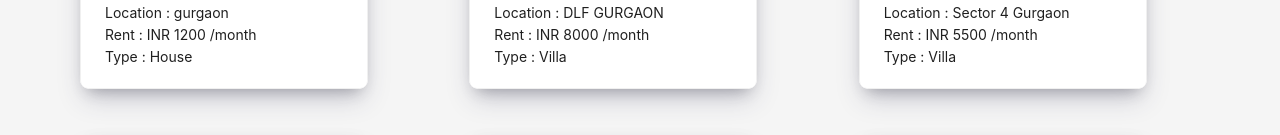
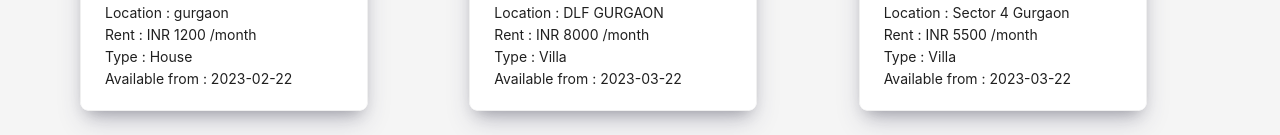
Before and after one commit to nknittin16436/reunion-assignment, a React (Create React App) app: page / in a window 1280 px wide. Shown: the part 434-569 px from the top of the page. Built offline with nearby package versions, Linux system fonts and the light colour scheme.

Commit message:
Added date available in card and fixed pagination issue

```diff
--- a/src/components/Property/Properties.jsx
+++ b/src/components/Property/Properties.jsx
@@ -37,7 +37,13 @@ const Properties = () => {
                 ))}
             </div>
             <div className='pagination__container'>
-                <Pagination current={page} total={totalProperties} pageSize={pageSize} onChange={(page) => setPage(page)} />
+                <Pagination
+                    current={page}
+                    total={totalProperties}
+                    pageSize={pageSize}
+                    onChange={(page) => setPage(page)}
+                    showSizeChanger={false}
+                />
             </div>
         </div >
     )
--- a/src/components/Property/PropertyCard.jsx
+++ b/src/components/Property/PropertyCard.jsx
@@ -25,7 +25,8 @@ const PropertyCard = ({ property }) => {
                         <div>
                             <Text>{`Location : ${property.location}`}</Text><br />
                             <Text>{`Rent : INR ${property.price} /month`}</Text><br />
-                            <Text>{`Type : ${property.propertyType}`}</Text>
+                            <Text>{`Type : ${property.propertyType}`}</Text><br />
+                            <Text>{`Available from : ${property.dateAvailable}`}</Text>
                         </div>
                     }
                 />
--- a/src/data/PropertyData.js
+++ b/src/data/PropertyData.js
@@ -56,7 +56,7 @@ const PropertyData = [
         dateAvailable: "2023-02-22"
     },
     {
-        name: "Ganpati Enclave",
+        name: "Sushant Enclave",
         location: "delhi",
         imageUrl: "https://images.moneycontrol.com/static-mcnews/2017/05/real-estate-Luxury-home-770x433.jpg?impolicy=website&width=770&height=431",
         price: 2500,
@@ -80,7 +80,7 @@ const PropertyData = [
         dateAvailable: "2023-01-22"
     },
     {
-        name: "Ganpati Enclave",
+        name: "Apna Enclave",
         location: "Surat vihar Noida",
         imageUrl: "https://keyassets.timeincuk.net/inspirewp/live/wp-content/uploads/sites/8/2023/01/tisbury-2.jpg",
         price: 8000,
@@ -96,7 +96,7 @@ const PropertyData = [
         dateAvailable: "2023-04-27"
     },
     {
-        name: "Ganpati Enclave",
+        name: "Presiduem",
         location: "2nd Enclave LA ",
         imageUrl: "https://mediacdn.99acres.com/media1/18975/2/379502636M-1661946378960.jpg",
         price: 3000,
@@ -109,10 +109,10 @@ const PropertyData = [
         imageUrl: "https://media.onthemarket.com/properties/12121400/1425266745/image-0-480x320.jpg",
         price: 4000,
         propertyType: "Plot",
-        dateAvailable: "2022-02-22"
+        dateAvailable: "2022-02-17"
     },
     {
-        name: "Ganpati Enclave",
+        name: "Chintels Residential",
         location: "cyber park Banglore",
         imageUrl: "https://www.pmg-goa.com/images/property/1613039889_img_3740.jpg",
         price: 5000,
@@ -121,23 +121,23 @@ const PropertyData = [
     },
     {
         name: "Ganpati Enclave",
-        location: "chandani chok delhi",
+        location: "Mumbai",
         imageUrl: "https://ap.rdcpix.com/a0fd81e5f3fa2e068e6b11192b722c38l-m2993741320od-w480_h360_x2.jpg",
         price: 1500,
         propertyType: "Villa",
         dateAvailable: "2023-02-22"
     },
     {
-        name: "Ganpati Enclave",
+        name: "Tower c",
         location: "chandani chok delhi",
         imageUrl: "https://ap.rdcpix.com/a0fd81e5f3fa2e068e6b11192b722c38l-m2993741320od-w480_h360_x2.jpg",
         price: 2500,
         propertyType: "Villa",
-        dateAvailable: "2023-02-22"
+        dateAvailable: "2023-03-11"
     },
     {
-        name: "Ganpati Enclave",
-        location: "chandani chok delhi",
+        name: "Sohna Imt",
+        location: "Delhi 6",
         imageUrl: "https://ap.rdcpix.com/a0fd81e5f3fa2e068e6b11192b722c38l-m2993741320od-w480_h360_x2.jpg",
         price: 3500,
         propertyType: "Villa",
@@ -157,7 +157,7 @@ const PropertyData = [
         imageUrl: "https://ap.rdcpix.com/a0fd81e5f3fa2e068e6b11192b722c38l-m2993741320od-w480_h360_x2.jpg",
         price: 5500,
         propertyType: "Villa",
-        dateAvailable: "2023-0-22"
+        dateAvailable: "2023-04-13"
     },
     {
         name: "Uphaar Enclave",
@@ -182,7 +182,7 @@ const PropertyData = [
         imageUrl: "https://ap.rdcpix.com/a0fd81e5f3fa2e068e6b11192b722c38l-m2993741320od-w480_h360_x2.jpg",
         price: 8500,
         propertyType: "Villa",
-        dateAvailable: "2023-02-22"
+        dateAvailable: "2023-02-02"
     },
     {
         name: "Reunion Plots",
@@ -190,7 +190,7 @@ const PropertyData = [
         imageUrl:"https://cdn.siasat.com/wp-content/uploads/2022/10/plots-1.jpg",
         price: 8500,
         propertyType: "Plot",
-        dateAvailable: "2023-02-22"
+        dateAvailable: "2023-06-22"
     },
     {
         name: "Reunion Plots",
@@ -198,7 +198,7 @@ const PropertyData = [
         imageUrl:"https://assets.thehansindia.com/h-upload/2020/06/26/979847-realty-sector.webp",
         price: 5500,
         propertyType: "Plot",
-        dateAvailable: "2023-02-22"
+        dateAvailable: "2023-02-16"
     },
     {
         name: "Dlf Plots",
@@ -206,7 +206,7 @@ const PropertyData = [
         imageUrl:"https://www.vatikacollections.com/homes-living-ready/gurgaon/plots-vatika-india-next/images/proj-pic1.jpg?v=1.1",
         price: 35000,
         propertyType: "Plot",
-        dateAvailable: "2023-02-22"
+        dateAvailable: "2023-08-22"
     },
     {
         name: "Dlf Villa",
@@ -214,7 +214,224 @@ const PropertyData = [
         imageUrl:"https://kenthomes.in/wp-content/uploads/2019/10/Kent-Nalukettu-Palm-Villa.jpg",
         price: 28000,
         propertyType: "Villa",
+        dateAvailable: "2023-03-18"
+    },
+    {
+        name: "Dlf Flats",
+        location: "Cyber hub Gurgaon",
+        imageUrl:"https://www.sastaghar.in/wp-content/uploads/2021/10/image-2-7-38.jpg",
+        price: 2000,
+        propertyType: "Flat",
+        dateAvailable: "2023-02-22"
+    },
+    {
+        name: "Reunion Flats",
+        location: "Cyber hub Banglore",
+        imageUrl:"https://www.luxuryresidences.in/seo-assest/images/pioneer-araya.webp",
+        price: 4000,
+        propertyType: "Flat",
+        dateAvailable: "2023-02-24"
+    },
+    {
+        name: "Reunion Flats",
+        location: "Cyber hub Gurgaon",
+        imageUrl:"https://5.imimg.com/data5/PC/KW/HQ/ANDROID-67055119/1544926734225-jpg-500x500.jpg",
+        price: 1500,
+        propertyType: "Flat",
+        dateAvailable: "2023-02-16"
+    },
+    {
+        name: "Prajapati Flats",
+        location: "Cyber hub Gurgaon",
+        imageUrl:"https://cdn.confident-group.com/wp-content/uploads/2021/08/26224309/oakwood_gallery_image.jpg",
+        price: 3500,
+        propertyType: "Flat",
+        dateAvailable: "2023-02-16"
+    },
+    {
+        name: "Prajapati Flats",
+        location: "Cyber hub Gurgaon",
+        imageUrl:"https://im.proptiger.com/1/3199350/6/signature-global-park-5-elevation-140798843.jpeg?width=320&height=211",
+        price: 5500,
+        propertyType: "Flat",
+        dateAvailable: "2023-02-16"
+    },
+    {
+        name: "Prajapati Flats",
+        location: "Cyber hub Gurgaon",
+        imageUrl:"https://5.imimg.com/data5/PC/KW/HQ/ANDROID-67055119/1544926734225-jpg-500x500.jpg",
+        price: 8500,
+        propertyType: "Flat",
+        dateAvailable: "2023-03-16"
+    },
+    {
+        name: "Prajapati Flats",
+        location: "Cyber hub Gurgaon",
+        imageUrl:"https://www.luxuryresidences.in/seo-assest/images/pioneer-araya.webp",
+        price: 25000,
+        propertyType: "Flat",
+        dateAvailable: "2023-02-16"
+    },
+    {
+        name: "Reunion Flats",
+        location: "Cyber hub Delhi",
+        imageUrl:"https://5.imimg.com/data5/PC/KW/HQ/ANDROID-67055119/1544926734225-jpg-500x500.jpg",
+        price: 1500,
+        propertyType: "Flat",
+        dateAvailable: "2023-02-16"
+    },
+    {
+        name: "Prajapati Flats",
+        location: "Cyber hub Delhi",
+        imageUrl:"https://cdn.confident-group.com/wp-content/uploads/2021/08/26224309/oakwood_gallery_image.jpg",
+        price: 3500,
+        propertyType: "Flat",
+        dateAvailable: "2023-02-16"
+    },
+    {
+        name: "Prajapati Flats",
+        location: "Cyber hub Delhi",
+        imageUrl:"https://im.proptiger.com/1/3199350/6/signature-global-park-5-elevation-140798843.jpeg?width=320&height=211",
+        price: 5500,
+        propertyType: "Flat",
+        dateAvailable: "2023-02-16"
+    },
+    {
+        name: "Prajapati Flats",
+        location: "Cyber hub Delhi",
+        imageUrl:"https://5.imimg.com/data5/PC/KW/HQ/ANDROID-67055119/1544926734225-jpg-500x500.jpg",
+        price: 8500,
+        propertyType: "Flat",
+        dateAvailable: "2023-03-16"
+    },
+    {
+        name: "Prajapati Flats",
+        location: "Cyber hub Delhi",
+        imageUrl:"https://www.luxuryresidences.in/seo-assest/images/pioneer-araya.webp",
+        price: 25000,
+        propertyType: "Flat",
+        dateAvailable: "2023-02-16"
+    },
+    {
+        name: "Reunion Flats",
+        location: "Cyber hub Banglore",
+        imageUrl:"https://5.imimg.com/data5/PC/KW/HQ/ANDROID-67055119/1544926734225-jpg-500x500.jpg",
+        price: 1500,
+        propertyType: "Flat",
+        dateAvailable: "2023-02-16"
+    },
+    {
+        name: "Prajapati Flats",
+        location: "Cyber hub Banglore",
+        imageUrl:"https://cdn.confident-group.com/wp-content/uploads/2021/08/26224309/oakwood_gallery_image.jpg",
+        price: 3500,
+        propertyType: "Flat",
+        dateAvailable: "2023-02-16"
+    },
+    {
+        name: "Prajapati Flats",
+        location: "Cyber hub Banglore",
+        imageUrl:"https://im.proptiger.com/1/3199350/6/signature-global-park-5-elevation-140798843.jpeg?width=320&height=211",
+        price: 5500,
+        propertyType: "Flat",
+        dateAvailable: "2023-02-16"
+    },
+    {
+        name: "Prajapati Flats",
+        location: "Cyber hub Banglore",
+        imageUrl:"https://5.imimg.com/data5/PC/KW/HQ/ANDROID-67055119/1544926734225-jpg-500x500.jpg",
+        price: 8500,
+        propertyType: "Flat",
+        dateAvailable: "2023-03-16"
+    },
+    {
+        name: "Prajapati Flats",
+        location: "Cyber hub Banglore",
+        imageUrl:"https://www.luxuryresidences.in/seo-assest/images/pioneer-araya.webp",
+        price: 25000,
+        propertyType: "Flat",
+        dateAvailable: "2023-02-16"
+    },
+    {
+        name: "Ganpati Enclave",
+        location: "Hyderabad",
+        imageUrl: "https://ap.rdcpix.com/a0fd81e5f3fa2e068e6b11192b722c38l-m2993741320od-w480_h360_x2.jpg",
+        price: 5500,
+        propertyType: "Plot",
+        dateAvailable: "2023-04-13"
+    },
+    {
+        name: "Uphaar Enclave",
+        location: "Mumbai",
+        imageUrl: "https://www.pmg-goa.com/images/property/1613039889_img_3740.jpg",
+        price: 6500,
+        propertyType: "House",
+        dateAvailable: "2023-02-22"
+    },
+    {
+        name: "Ganpati Villa",
+        location: "haujkhas delhi",
+        imageUrl: "https://ap.rdcpix.com/a0fd81e5f3fa2e068e6b11192b722c38l-m2993741320od-w480_h360_x2.jpg",
+
+        price: 7500,
+        propertyType: "Plot",
         dateAvailable: "2023-03-22"
+    },
+    {
+        name: "Prajapati Villa",
+        location: "chandani chok delhi",
+        imageUrl: "https://ap.rdcpix.com/a0fd81e5f3fa2e068e6b11192b722c38l-m2993741320od-w480_h360_x2.jpg",
+        price: 8500,
+        propertyType: "Villa",
+        dateAvailable: "2023-02-02"
+    },
+    {
+        name: "Reunion Plots",
+        location: "chandani chok delhi",
+        imageUrl:"https://cdn.siasat.com/wp-content/uploads/2022/10/plots-1.jpg",
+        price: 8500,
+        propertyType: "Plot",
+        dateAvailable: "2023-06-22"
+    },
+    {
+        name: "Reunion Villa",
+        location: "Cyber hub Gurgaon",
+        imageUrl:"https://assets.thehansindia.com/h-upload/2020/06/26/979847-realty-sector.webp",
+        price: 5500,
+        propertyType: "Villa",
+        dateAvailable: "2023-02-16"
+    },
+    {
+        name: "Dlf Plots",
+        location: "Cyber hub Gurgaon",
+        imageUrl:"https://www.vatikacollections.com/homes-living-ready/gurgaon/plots-vatika-india-next/images/proj-pic1.jpg?v=1.1",
+        price: 35000,
+        propertyType: "Plot",
+        dateAvailable: "2023-08-22"
+    },
+    {
+        name: "Dlf Plots",
+        location: "Cyber hub Gurgaon",
+        imageUrl:"https://kenthomes.in/wp-content/uploads/2019/10/Kent-Nalukettu-Palm-Villa.jpg",
+        price: 28000,
+        propertyType: "Plot",
+        dateAvailable: "2023-03-18"
+    },
+    {
+        name: "Dlf Houses",
+        location: "Cyber hub Gurgaon",
+        imageUrl:"https://www.sastaghar.in/wp-content/uploads/2021/10/image-2-7-38.jpg",
+        price: 2000,
+        propertyType: "House",
+        dateAvailable: "2023-02-22"
+    },
+    {
+        name: "Reunion Homes",
+        location: "Cyber hub Banglore",
+        imageUrl:"https://www.luxuryresidences.in/seo-assest/images/pioneer-araya.webp",
+        price: 6000,
+        propertyType: "House",
+        dateAvailable: "2023-02-24"
     },
 ]
 
```
